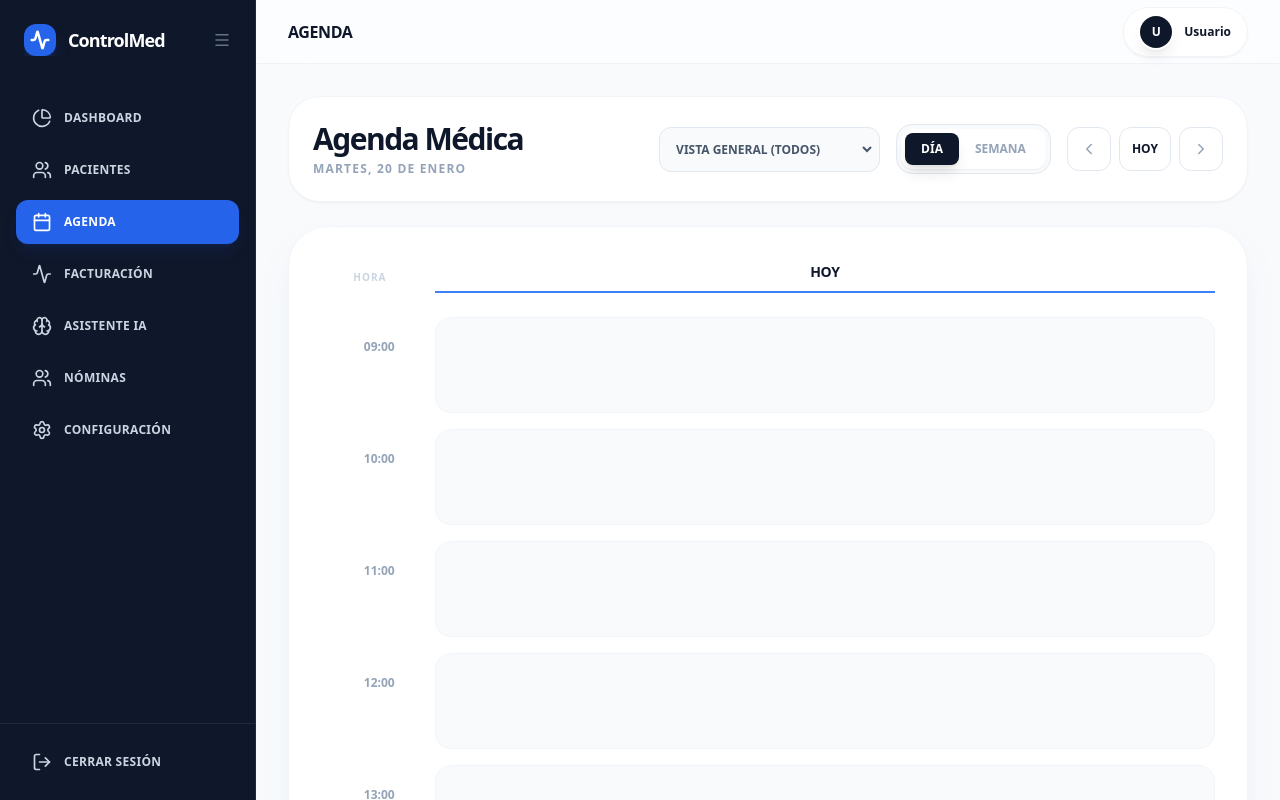
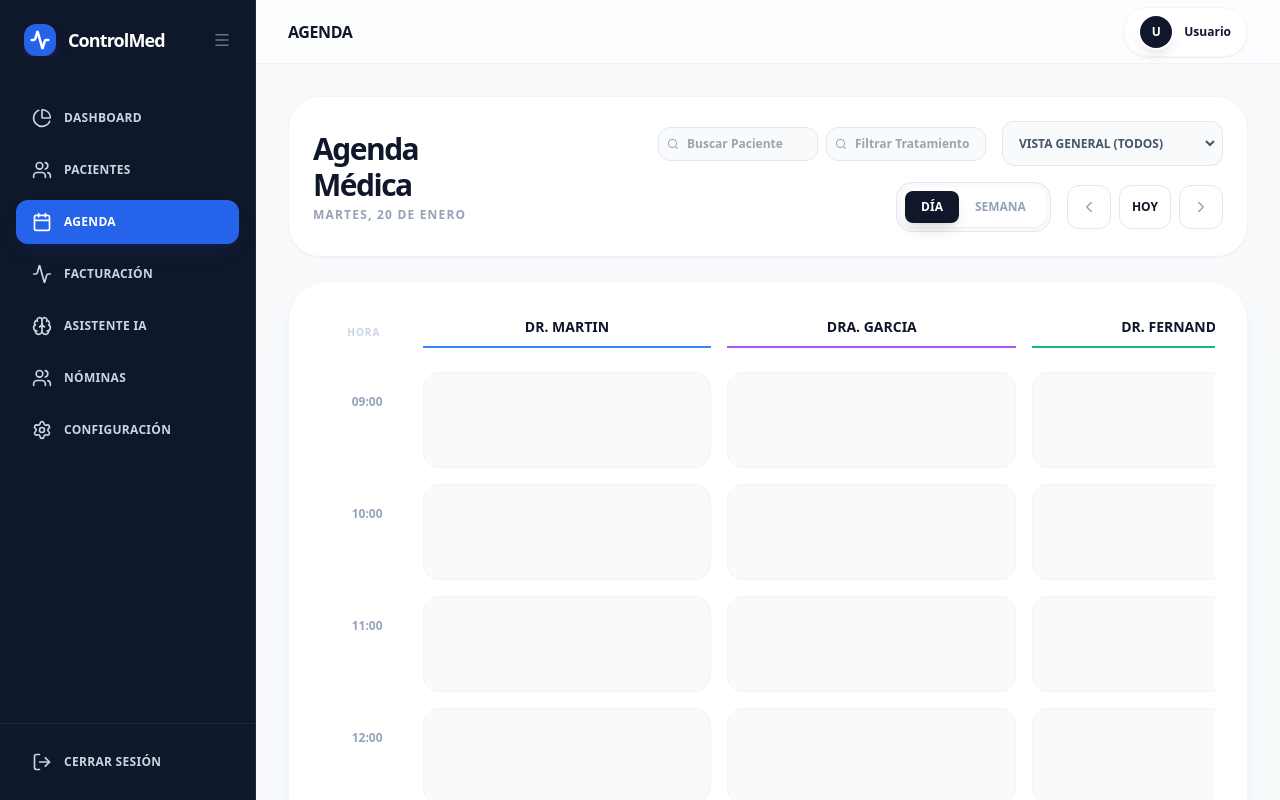
Before and after one commit to tommynabo/MediCore, a React (Vite) app: page /agenda in a window 1280 px wide. Built offline with nearby package versions, Linux system fonts and the light colour scheme.

Commit message:
Critical Fixes: Patients Auto-Fetch, Agenda Search Restored, Split Day View

```diff
--- a/src/pages/Agenda.tsx
+++ b/src/pages/Agenda.tsx
@@ -23,6 +23,7 @@ const Agenda: React.FC = () => {
 
     // Search States
     const [apptSearch, setApptSearch] = useState('');
+    const [apptTreatmentSearch, setApptTreatmentSearch] = useState('');
 
     // Helpers
     const getWeekRange = (d: Date) => {
@@ -61,9 +62,22 @@ const Agenda: React.FC = () => {
         return appointments.filter(a => {
             // Filter by Doctor if not 'all'
             if (selectedDoctorId !== 'all' && a.doctorId !== selectedDoctorId) return false;
+
+            // Search Logic
+            const updatedApptSearch = apptSearch.toLowerCase();
+            const updatedTreatmentSearch = apptTreatmentSearch.toLowerCase();
+
+            if (updatedApptSearch || updatedTreatmentSearch) {
+                const patientName = patients.find(p => p.id === a.patientId)?.name.toLowerCase() || '';
+                const treatment = a.treatment?.toLowerCase() || '';
+
+                if (updatedApptSearch && !patientName.includes(updatedApptSearch)) return false;
+                if (updatedTreatmentSearch && !treatment.includes(updatedTreatmentSearch)) return false;
+            }
+
             return true;
         });
-    }, [appointments, selectedDoctorId]);
+    }, [appointments, selectedDoctorId, apptSearch, apptTreatmentSearch, patients]);
 
     // Handle Booking
     const handleBooking = async () => {
@@ -118,7 +132,28 @@ const Agenda: React.FC = () => {
                     </p>
                 </div>
 
-                <div className="flex gap-4 items-center">
+                <div className="flex gap-4 items-center flex-wrap justify-end">
+                    {/* SEARCH INPUTS FOR AGENDA FILTERING */}
+                    <div className="flex gap-2">
+                        <div className="bg-slate-50 p-2 rounded-xl border border-slate-200 flex items-center gap-2 w-40">
+                            <Search size={14} className="text-slate-400" />
+                            <input
+                                className="bg-transparent text-xs font-bold outline-none w-full"
+                                placeholder="Buscar Paciente"
+                                value={apptSearch}
+                                onChange={(e) => setApptSearch(e.target.value)}
+                            />
+                        </div>
+                        <div className="bg-slate-50 p-2 rounded-xl border border-slate-200 flex items-center gap-2 w-40">
+                            <Search size={14} className="text-slate-400" />
+                            <input
+                                className="bg-transparent text-xs font-bold outline-none w-full"
+                                placeholder="Filtrar Tratamiento"
+                                value={apptTreatmentSearch}
+                                onChange={(e) => setApptTreatmentSearch(e.target.value)}
+                            />
+                        </div>
+                    </div>
                     {/* DOCTOR SELECTOR (ADMIN ONLY) */}
                     {(currentUserRole === 'ADMIN' || currentUserRole === 'RECEPTION') && (
                         <div className="bg-slate-50 p-1 rounded-xl border border-slate-200">
@@ -152,15 +187,31 @@ const Agenda: React.FC = () => {
             {/* CALENDAR GRID */}
             <div className="bg-white rounded-[2.5rem] p-8 shadow-xl shadow-slate-200/50 border border-slate-100 overflow-hidden relative">
                 <div className="overflow-x-auto pb-4">
-                    <div className="min-w-[800px]">
+                    <div className="min-w-[1000px]">
                         {/* Header Row */}
-                        <div className="grid grid-cols-8 gap-4 mb-6">
+                        <div className={`grid gap-4 mb-6 ${viewMode === 'daily' && selectedDoctorId === 'all' && (currentUserRole === 'ADMIN' || currentUserRole === 'RECEPTION') ? 'grid-cols-10' : 'grid-cols-8'}`}>
                             <div className="col-span-1 text-[10px] font-black uppercase text-slate-300 tracking-widest text-center self-end pb-2">Hora</div>
-                            {viewMode === 'daily' ? (
+
+                            {/* DAY VIEW HEADERS */}
+                            {viewMode === 'daily' && (
+                                <>
+                                    {/* If All Doctors: Show Doctor Columns */}
+                                    {selectedDoctorId === 'all' && (currentUserRole === 'ADMIN' || currentUserRole === 'RECEPTION') ? (
+                                        <>
+                                            <div className="col-span-3 text-center pb-2 border-b-2 border-blue-500"><span className="text-sm font-black text-slate-900 uppercase">Dr. Martin</span></div>
+                                            <div className="col-span-3 text-center pb-2 border-b-2 border-purple-500"><span className="text-sm font-black text-slate-900 uppercase">Dra. Garcia</span></div>
+                                            <div className="col-span-3 text-center pb-2 border-b-2 border-emerald-500"><span className="text-sm font-black text-slate-900 uppercase">Dr. Fernandez</span></div>
+                                        </>
+                                    ) : (
                                         <div className="col-span-7 text-center pb-2 border-b-2 border-blue-500">
-                                    <span className="text-sm font-black text-slate-900 uppercase tracking-tight">Hoy</span>
+                                            <span className="text-sm font-black text-slate-900 uppercase">Hoy</span>
                                         </div>
-                            ) : (
+                                    )}
+                                </>
+                            )}
+
+                            {/* WEEKLY VIEW HEADERS */}
+                            {viewMode === 'weekly' && (
                                 Array.from({ length: 7 }).map((_, i) => (
                                     <div key={i} className="col-span-1 text-center pb-2 border-b-2 border-slate-100">
                                         <span className="text-xs font-black text-slate-400 uppercase">{getDayName(currentDate, i)}</span>
@@ -171,11 +222,27 @@ const Agenda: React.FC = () => {
 
                         {/* Time Slots */}
                         {TIME_SLOTS.map((time) => (
-                            <div key={time} className="grid grid-cols-8 gap-4 mb-4 group">
+                            <div key={time} className={`grid gap-4 mb-4 group ${viewMode === 'daily' && selectedDoctorId === 'all' && (currentUserRole === 'ADMIN' || currentUserRole === 'RECEPTION') ? 'grid-cols-10' : 'grid-cols-8'}`}>
                                 <div className="col-span-1 text-right pr-6 py-4">
                                     <span className="text-xs font-black text-slate-400 group-hover:text-blue-500 transition-colors">{time}</span>
                                 </div>
-                                {viewMode === 'daily' ? (
+
+                                {/* DAILY VIEW SLOTS */}
+                                {viewMode === 'daily' && (
+                                    <>
+                                        {selectedDoctorId === 'all' && (currentUserRole === 'ADMIN' || currentUserRole === 'RECEPTION') ? (
+                                            ['dr-1', 'dr-2', 'dr-3'].map((docId, idx) => (
+                                                <div key={docId} className="col-span-3 relative h-24 bg-slate-50 rounded-2xl border border-slate-100 hover:border-blue-300 transition-all cursor-pointer"
+                                                    onClick={() => { setActiveSlot({ time, dayIdx: 0 }); setSelectedDoctorId(docId); setIsAppointmentModalOpen(true); }}
+                                                >
+                                                    {appointments.filter(a => a.time === time && a.date === currentDate.toISOString().split('T')[0] && a.doctorId === docId).map(a => (
+                                                        <div key={a.id} className="absolute inset-2 bg-blue-100 text-blue-700 p-2 rounded-xl text-[10px] font-bold border border-blue-200 overflow-hidden leading-tight">
+                                                            {patients.find(p => p.id === a.patientId)?.name || 'Paciente'}
+                                                        </div>
+                                                    ))}
+                                                </div>
+                                            ))
+                                        ) : (
                                             <div className="col-span-7 relative h-24 bg-slate-50 rounded-2xl border border-slate-100 hover:border-blue-300 transition-all group-hover:shadow-lg group-hover:shadow-blue-500/5 flex items-center justify-center cursor-pointer"
                                                 onClick={() => { setActiveSlot({ time, dayIdx: 0 }); setIsAppointmentModalOpen(true); }}
                                             >
@@ -186,22 +253,38 @@ const Agenda: React.FC = () => {
                                                         <span className="text-[10px] opacity-70">{a.treatment}</span>
                                                     </div>
                                                 ))}
-
+                                                {/* Empty State Plus */}
                                                 {filteredAppointments.filter(a => a.time === time && a.date === currentDate.toISOString().split('T')[0]).length === 0 && (
                                                     <div className="opacity-0 group-hover:opacity-100 flex items-center gap-2 text-blue-500 font-bold text-xs uppercase tracking-wide">
-                                                <Plus size={16} /> Añadir Cita
+                                                        <Plus size={16} />
                                                     </div>
                                                 )}
                                             </div>
-                                ) : (
+                                        )}
+                                    </>
+                                )}
+
+                                {/* WEEKLY VIEW SLOTS */}
+                                {viewMode === 'weekly' && (
                                     Array.from({ length: 7 }).map((_, i) => {
-                                        // Calculate date for this slot to filter
-                                        // const slotDate = ...
+                                        // Calculate exact date for this cell
+                                        const d = new Date(currentDate);
+                                        const day = d.getDay();
+                                        const diff = d.getDate() - day + (day === 0 ? -6 : 1) + i;
+                                        d.setDate(diff);
+                                        const dateStr = d.toISOString().split('T')[0];
+
+                                        const cellAppts = filteredAppointments.filter(a => a.time === time && a.date === dateStr);
+
                                         return (
                                             <div key={i} className="col-span-1 h-24 bg-slate-50/50 rounded-2xl border border-dashed border-slate-200 hover:bg-white hover:border-solid hover:border-blue-400 transition-all cursor-pointer relative"
                                                 onClick={() => { setActiveSlot({ time, dayIdx: i }); setIsAppointmentModalOpen(true); }}
                                             >
-                                                {/* Logic to show appointments in weekly view would go here */}
+                                                {cellAppts.map(a => (
+                                                    <div key={a.id} className="absolute inset-1 bg-blue-100 text-blue-700 p-1 rounded-lg text-[9px] font-bold border border-blue-200 overflow-hidden leading-tight">
+                                                        {patients.find(p => p.id === a.patientId)?.name?.split(' ')[0] || 'Pct'}
+                                                    </div>
+                                                ))}
                                             </div>
                                         );
                                     })
```
Also changed, not shown: src/pages/Patients.tsx (+13 -0 lines). Lines whose indentation alone changed are shown as unchanged.
